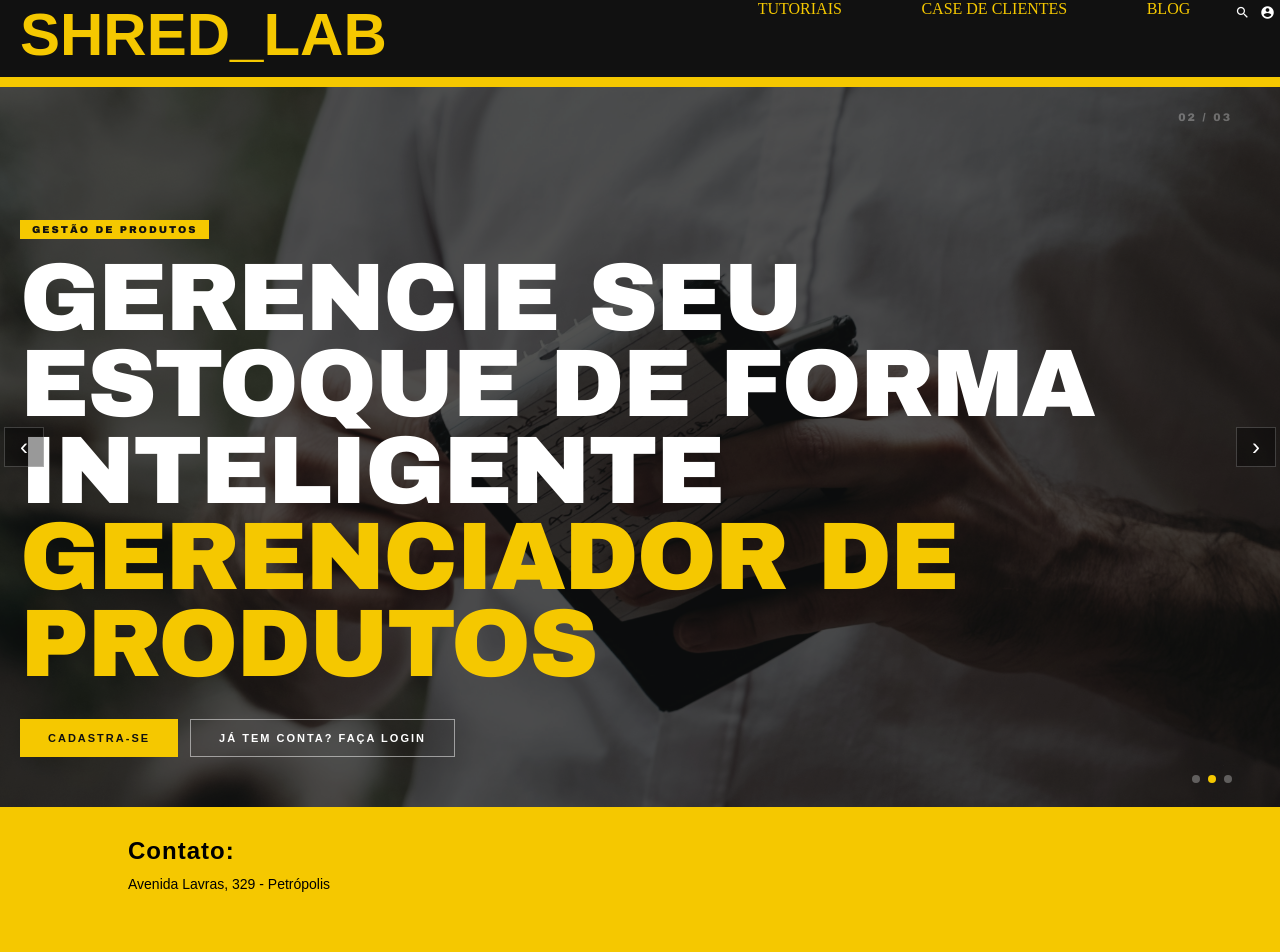
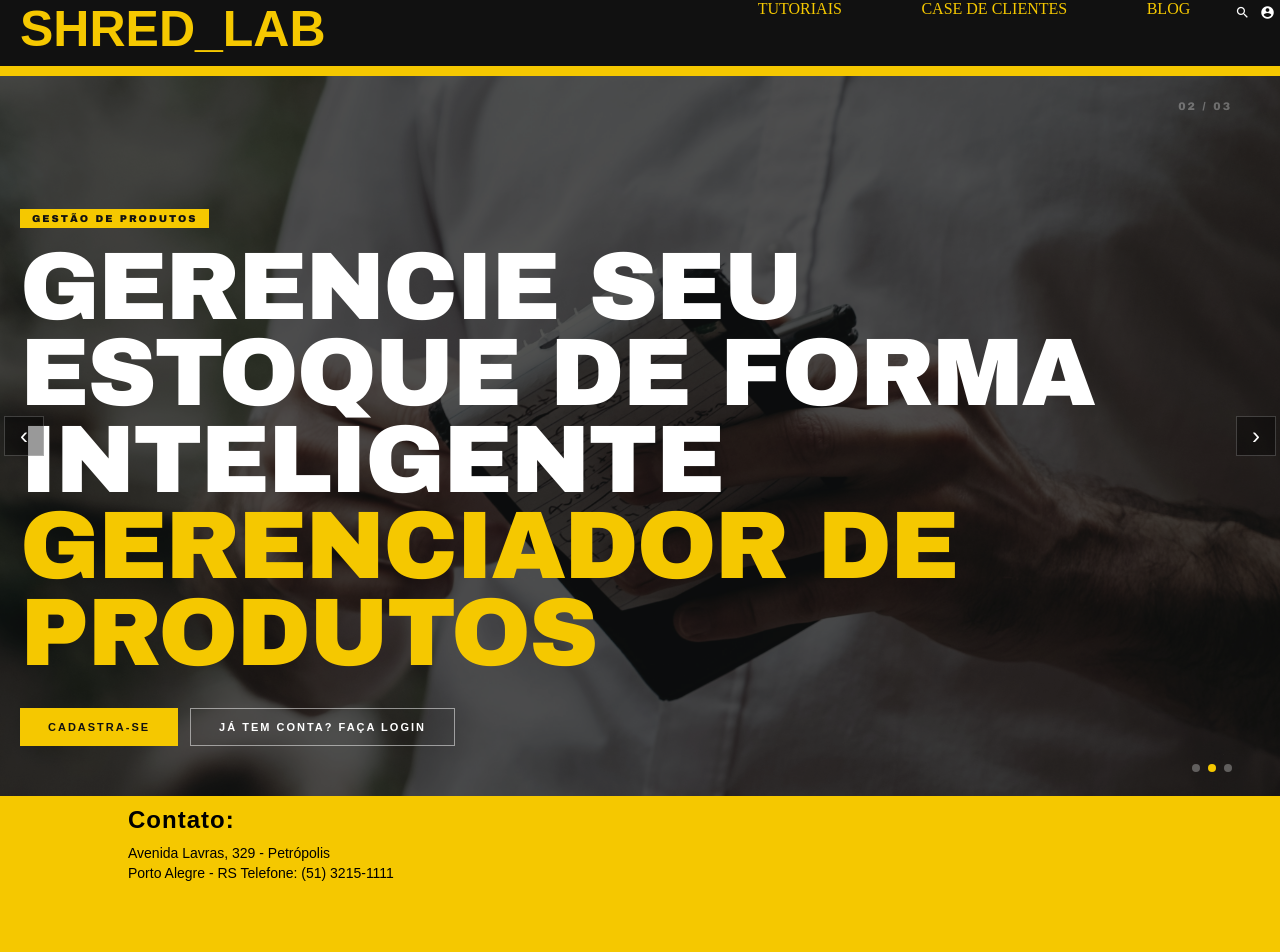
Before and after one commit to theinloft/FullStack-trabalho, a React (Vite) app in the folder frontend/: page / in a window 1280 px wide. Shown: the top 952 px of the page. Built offline with nearby package versions, Linux system fonts and the light colour scheme; some icons are missing.

Commit message:
Bugfix: ajustado o padding dos icones socialmedia e menu - fontsize ajustado para 50px

```diff
--- a/frontend/src/components/Footer/footer.css
+++ b/frontend/src/components/Footer/footer.css
@@ -5,7 +5,7 @@
 }
 
 .foot address .titulo {
-	padding-top: 30px;
+	padding-top: 10px;
 	color: #000;
 	display: block;
     margin-block-start: 1.33em;
@@ -35,6 +35,7 @@
 .area-footer {
     display: flex;
     justify-content: space-between;
+    align-items: center;
     flex-wrap: wrap;
     width: 80%;
     margin: 0 auto;
@@ -49,13 +50,9 @@
 } */
 
 .social-nav li {
-	/*remove os marcadores da lista*/
 	list-style-type: none;
-	/*permite que os elementos fiquem lado a lado*/
 	display: inline-block;
-	/*padding-left: 10px;*/
-	padding-top: 30px;
-	/*padding: 40px -40px 0px 0px;*/
+	padding-top: 10px;
 	width: 70px;
 }
 
--- a/frontend/src/components/Footer/footer.tsx
+++ b/frontend/src/components/Footer/footer.tsx
@@ -8,9 +8,8 @@ export function Footer() {
 
                 <address>
                     <p className="titulo">Contato: </p>
-                    <p>
-                        Avenida Lavras, 329 - Petrópolis
-                    </p>
+                    <p>Avenida Lavras, 329 - Petrópolis</p>
+                    <p> Porto Alegre - RS Telefone: (51) 3215-1111</p>
                 </address>
 
                 <nav>
--- a/frontend/src/components/Menu/Menu.css
+++ b/frontend/src/components/Menu/Menu.css
@@ -9,7 +9,7 @@
 
 .logo {
   color: #f5c800;
-  font-size: clamp(36px, 10vw, 60px);
+  font-size: clamp(36px, 10vw, 50px);
   font-weight: bold;
   font-family: "Arial", sans-serif;
   width: 100%;
```
